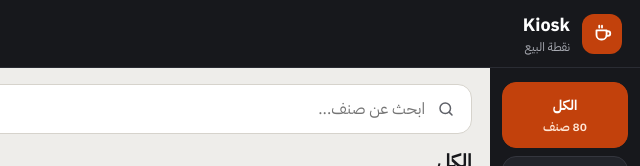
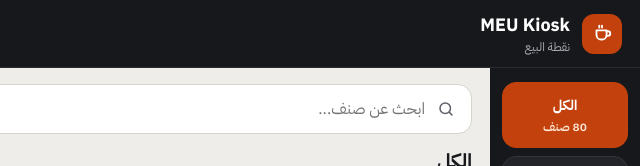
Before and after one commit to josephhawwa004/kiosk-pos, a plain HTML site: page index.html in a window 1280 px wide. Shown: the top 166 px of the page, 640-1280 px from the left. Drawn offline with Linux system fonts and the light colour scheme.

Commit message:
Rename app to MEU Kiosk
Co-Authored-By: Claude Opus 5.5 <noreply@anthropic.com>
Claude-Session: https://claude.ai/code/session_01ErFivpXmn7qu7mp73YhMdM

```diff
--- a/app.js
+++ b/app.js
@@ -25,7 +25,7 @@ const ICON = {
 /* ---------- language ---------- */
 const T = {
   ar: {
-    brand: 'Kiosk', pos: 'نقطة البيع', offline: 'بدون إنترنت · كل شي محفوظ', online: 'متصل · كل شي محفوظ',
+    brand: 'MEU Kiosk', pos: 'نقطة البيع', offline: 'بدون إنترنت · كل شي محفوظ', online: 'متصل · كل شي محفوظ',
     sheetOk: 'الشيت محدّث', sheetPending: (n) => `${n} عملية بانتظار رفع الشيت`, sheetOff: 'الشيت مش مربوط',
     all: 'الكل', items: (n) => `${n} صنف`, search: 'ابحث عن صنف...', results: 'نتائج البحث', noResults: 'ما في أصناف',
     flavors: (n) => `${n} نكهات`, unavailable: 'غير متوفر', noPrice: 'بدون سعر', from: 'من', jd: 'د.أ',
@@ -40,7 +40,7 @@ const T = {
     tBarista: 'الباريستا', tBaristaSub: 'قريباً', tSettings: 'الإعدادات', tSettingsSub: 'الشيت، كلمة السر، النسخ الاحتياطي',
   },
   en: {
-    brand: 'Kiosk', pos: 'Point of sale', offline: 'Offline · everything saved', online: 'Online · everything saved',
+    brand: 'MEU Kiosk', pos: 'Point of sale', offline: 'Offline · everything saved', online: 'Online · everything saved',
     sheetOk: 'Sheet up to date', sheetPending: (n) => `${n} waiting to upload`, sheetOff: 'Sheet not linked',
     all: 'All', items: (n) => `${n} items`, search: 'Search items...', results: 'Search results', noResults: 'No items found',
     flavors: (n) => `${n} flavours`, unavailable: 'Unavailable', noPrice: 'No price', from: 'from', jd: 'JD',
--- a/index.html
+++ b/index.html
@@ -5,7 +5,7 @@
 <meta name="viewport" content="width=device-width, initial-scale=1, maximum-scale=1, user-scalable=no, viewport-fit=cover">
 <meta name="theme-color" content="#17181C">
 <meta name="mobile-web-app-capable" content="yes">
-<title>Kiosk</title>
+<title>MEU Kiosk</title>
 <link rel="manifest" href="manifest.webmanifest">
 <link rel="icon" href="icons/icon-192.png">
 <link rel="preload" href="fonts/ibm-plex-sans-arabic-arabic-400-normal.woff2" as="font" type="font/woff2" crossorigin>
```
Also changed, not shown: sw.js (+1 -1 lines), manifest.webmanifest.
